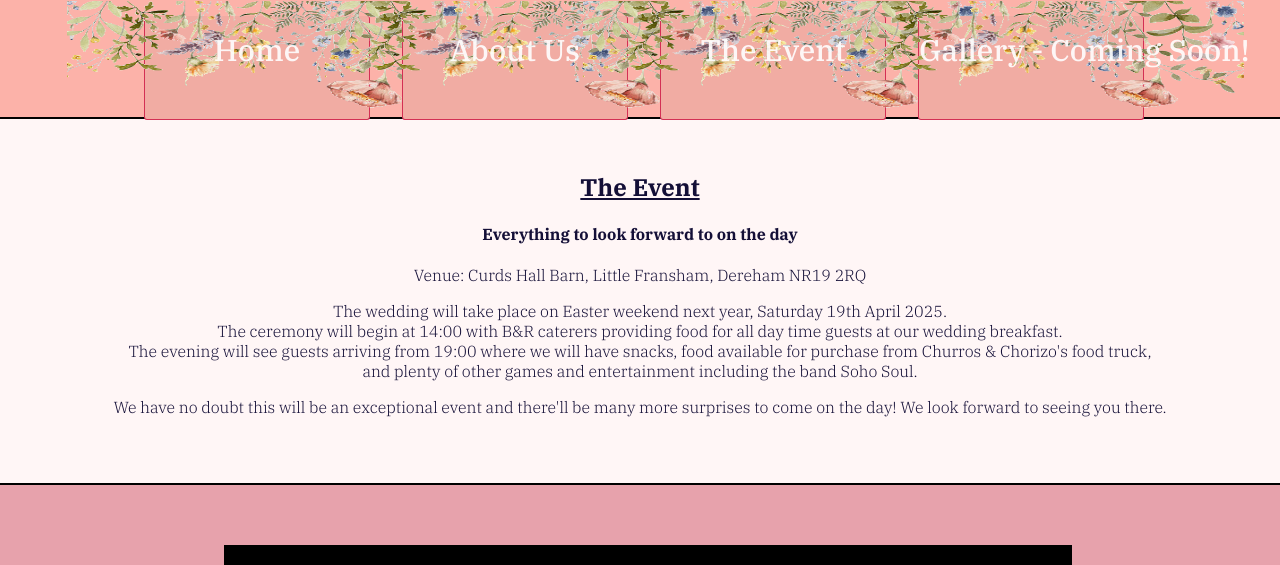
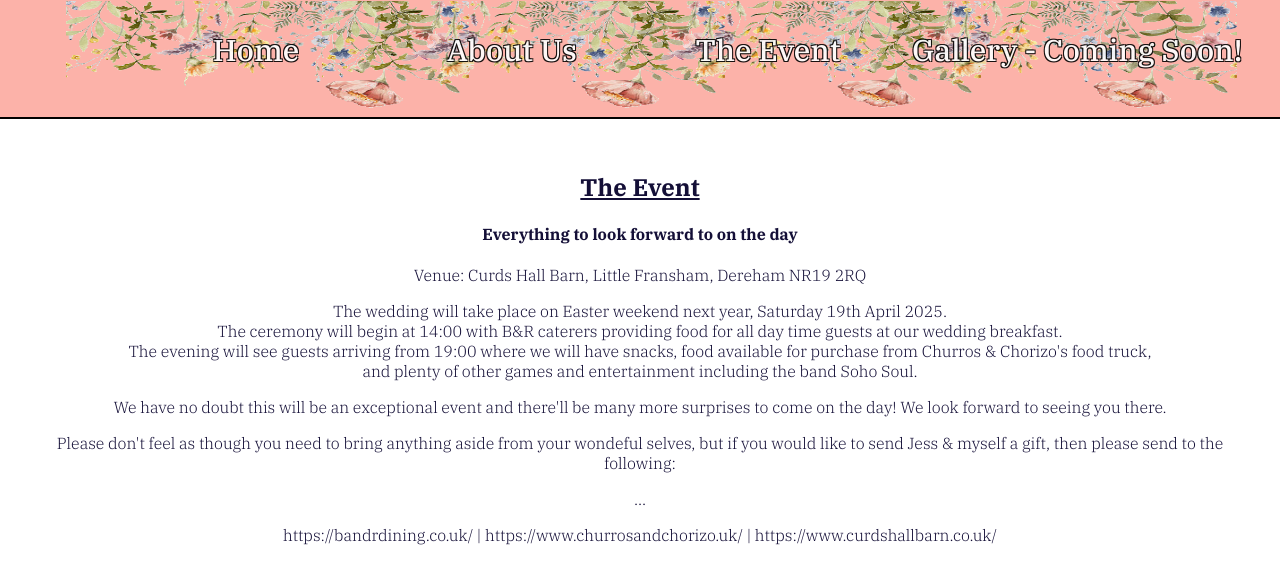
Before and after one commit to GilbosGaming/Wedsite, a plain HTML site: page theEvent.html in a window 1280 px wide. Shown: the top 565 px of the page. Drawn offline with Linux system fonts and the light colour scheme; a web font is replaced by a local one.

Commit message:
better formatting and changed text

```diff
--- a/styles.css
+++ b/styles.css
@@ -5,7 +5,7 @@
 html {
     height: auto;
     width: 100%;
-    background-color: #fff6f6;
+    background-color: #ffffff;
     overflow-x: hidden;
 
 }
@@ -83,6 +83,11 @@ header {
     position: relative;
     top: -19.5vh;
     color: white;
+    text-shadow:
+        1px 1px 0 black,
+        -1px -1px 0 black,
+        -1px 1px 0 black,
+        1px -1px 0 black;
     font-size: 1.5rem;
     text-align: center;
     font-size: 30px;
@@ -125,16 +130,13 @@ nav ul {
     margin: 0;
     margin-left: 10vw;
     padding: 0;
-    height: 13vh;
+    height: 13.7vh;
 
 }
 
 nav ul li {
     margin: 0 1rem;
-    background-color: #f1aca3;
-    border-radius: 3px;
-    border: 1px solid rgb(211, 48, 84);
-    border-top: none;
+
 
 }
 
@@ -194,7 +196,7 @@ section {
     z-index: 5;
     color: rgb(222, 212, 212);
     mix-blend-mode: difference;
-    background-color: #023a419d;
+    background-color: #1f24259d;
     overflow: hidden;
     border: 7px solid rgb(255, 255, 255);
     border-right: 5px solid white;
@@ -262,16 +264,20 @@ section {
 }
 
 #us {
-    text-align: center;
+    column-count: 2;
+    column-gap: 2rem;
+    text-align: justify;
+    padding: 1rem;
 
 }
 
 #theEvent {
-    height: 500px;
+    height: 600px;
 }
 
 #gallery {
     height: 500px;
+
 }
 
 #home {
--- a/theEvent.html
+++ b/theEvent.html
@@ -25,7 +25,10 @@
             <p>Venue: Curds Hall Barn, Little Fransham, Dereham NR19 2RQ</p>
             <p>The wedding will take place on Easter weekend next year, Saturday 19th April 2025. <br> The ceremony will begin at 14:00 with B&R caterers providing food for all day time guests at our wedding breakfast. <br> The evening will see guests arriving from 19:00 where we will have snacks, food available for purchase from Churros & Chorizo's food truck, <br> and plenty of other games and entertainment including the band Soho Soul.</p>
             <p>We have no doubt this will be an exceptional event and there'll be many more surprises to come on the day! We look forward to seeing you there.</p>
-            <!--add links for caterers and so on-->
+            <p>Please don't feel as though you need to bring anything aside from your wondeful selves, but if you would like to send Jess & myself a gift, then please send to the following:</p>
+            <p>...</p>
+            <p>https://bandrdining.co.uk/  |  https://www.churrosandchorizo.uk/  |  https://www.curdshallbarn.co.uk/</p>
+
         </section>
         <section class="imgsec">
         <div class="imageScroller">
```
